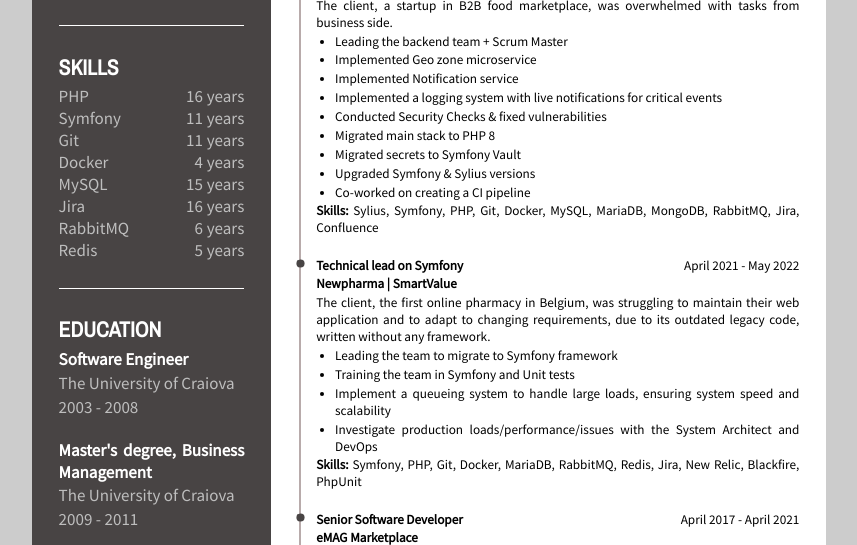
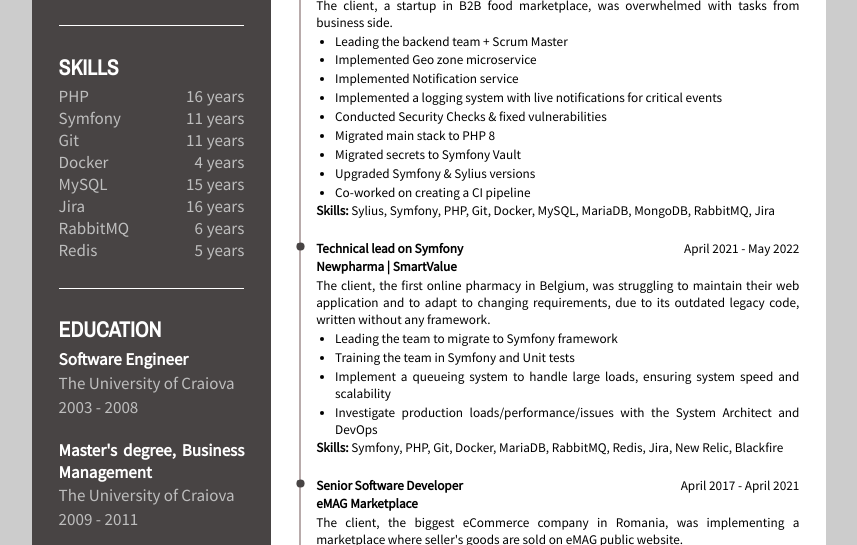
Before and after one commit to cosminsandu/cv, a plain HTML site: page index.html in a window 1280 px wide. Shown: the part 394-939 px from the top of the page, without its empty margins (211-1068 px from the left). Drawn offline with nearby package versions, Linux system fonts and the light colour scheme.

```diff
--- a/index.html
+++ b/index.html
@@ -206,7 +206,7 @@
 <!--                                <li><p></p></li>-->
                             </ul>
                             <p><span class="bolded">Skills: </span>Sylius, Symfony, PHP, Git, Docker, MySQL, MariaDB,
-                                MongoDB, RabbitMQ, Jira, Confluence
+                                MongoDB, RabbitMQ, Jira
                             </p>
                         </div>
                     </li>
@@ -232,7 +232,7 @@
 <!--                                <li><p></p></li>-->
 <!--                                <li><p></p></li>-->
                             </ul>
-                            <p><span class="bolded">Skills: </span> Symfony, PHP, Git, Docker, MariaDB, RabbitMQ, Redis, Jira, New Relic, Blackfire, PhpUnit</p>
+                            <p><span class="bolded">Skills: </span> Symfony, PHP, Git, Docker, MariaDB, RabbitMQ, Redis, Jira, New Relic, Blackfire</p>
                         </div>
                     </li>
 
```
Also changed, not shown: 2 other files.
